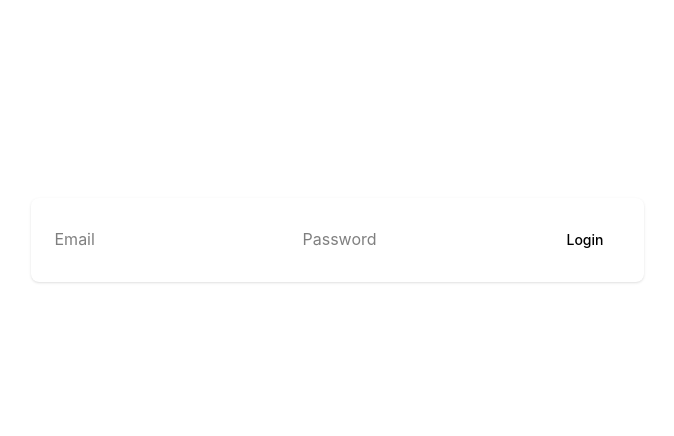
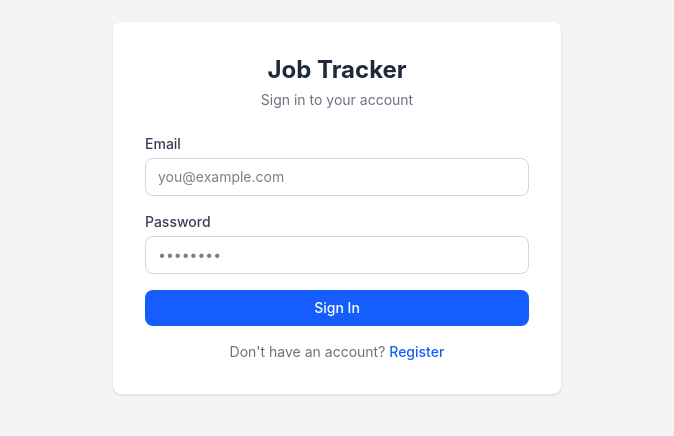
Before and after one commit to Quaad4/job-tracker, a Vue app in the folder frontend/: page /login in a window 1280 px wide. Shown: the part 192-628 px from the top of the page, without its empty margins (303-977 px from the left). Built offline with nearby package versions, Linux system fonts and the light colour scheme; no server answers.

Commit message:
update styling, add error message, add redirect back to applications upon successful login

```diff
--- a/frontend/src/views/LoginView.vue
+++ b/frontend/src/views/LoginView.vue
@@ -1,29 +1,80 @@
 <template>
-    <div>
-        <main class="max-w-4xl mx-auto px-4 py-8">
-            <div class="flex items-center justify-center min-h-screen">
-                <div class="bg-white rounded-lg shadow-sm p-6">
-                    <form @submit.prevent="handleLogin">
-                        <input v-model="email" type="email" placeholder="Email" />
-                        <input v-model="password" type="password" placeholder="Password" />
-                        <button type="submit" class="px-4 py-2 rounded-full text-sm font-medium cursor-pointer" v-if="!authStore.isAuthenticated">Login</button>
-                    </form>
+    <div class="min-h-screen bg-gray-100 flex items-center justify-center">
+        <div class="bg-white rounded-lg shadow-sm p-8 w-full max-w-md">
+
+            <!-- Header -->
+            <div class="mb-6 text-center">
+                <h1 class="text-2xl font-bold text-gray-800">Job Tracker</h1>
+                <p class="text-gray-500 text-sm mt-1">Sign in to your account</p>
+            </div>
+
+            <!-- Error message -->
+            <div v-if="errorMessage" class="mb-4 p-3 bg-red-50 border border-red-200 rounded-lg">
+                <p class="text-red-600 text-sm">{{ errorMessage }}</p>
+            </div>
+
+            <!-- Form -->
+            <form @submit.prevent="handleLogin" class="space-y-4">
+                <div>
+                    <label class="block text-sm font-medium text-gray-700 mb-1">Email</label>
+                    <input
+                        v-model="email"
+                        type="email"
+                        placeholder="you@example.com"
+                        class="w-full border border-gray-300 rounded-lg px-3 py-2 text-sm focus:outline-none focus:ring-2 focus:ring-blue-500"
+                    />
                 </div>
-            </div>
-        </main>
+                <div>
+                    <label class="block text-sm font-medium text-gray-700 mb-1">Password</label>
+                    <input
+                        v-model="password"
+                        type="password"
+                        placeholder="••••••••"
+                        class="w-full border border-gray-300 rounded-lg px-3 py-2 text-sm focus:outline-none focus:ring-2 focus:ring-blue-500"
+                    />
+                </div>
+                <button
+                    type="submit"
+                    :disabled="loading"
+                    class="w-full bg-blue-600 hover:bg-blue-700 text-white py-2 px-4 rounded-lg text-sm font-medium transition-colors cursor-pointer disabled:opacity-50 disabled:cursor-not-allowed"
+                >
+                    {{ loading ? 'Signing in...' : 'Sign In' }}
+                </button>
+            </form>
+
+            <!-- Register link -->
+            <p class="text-center text-sm text-gray-500 mt-4">
+                Don't have an account?
+                <RouterLink to="/register" class="text-blue-600 hover:text-blue-800 font-medium">Register</RouterLink>
+            </p>
+
+        </div>
     </div>
 </template>
 
 <script setup>
-
-import { ref } from 'vue';
-import { useAuthStore } from '@/stores/authStore';
+import { ref } from 'vue'
+import { useRouter } from 'vue-router'
+import { useAuthStore } from '@/stores/authStore'
 
 const authStore = useAuthStore()
+const router = useRouter()
+
 const email = ref('')
 const password = ref('')
+const loading = ref(false)
+const errorMessage = ref('')
 
-const handleLogin = () => {
-    authStore.login({ email: email.value, password: password.value })
+const handleLogin = async () => {
+    errorMessage.value = ''
+    loading.value = true
+    try {
+        await authStore.login({ email: email.value, password: password.value })
+        router.push('/')
+    } catch (error) {
+        errorMessage.value = 'Invalid email or password. Please try again.'
+    } finally {
+        loading.value = false
+    }
 }
 </script>
```
